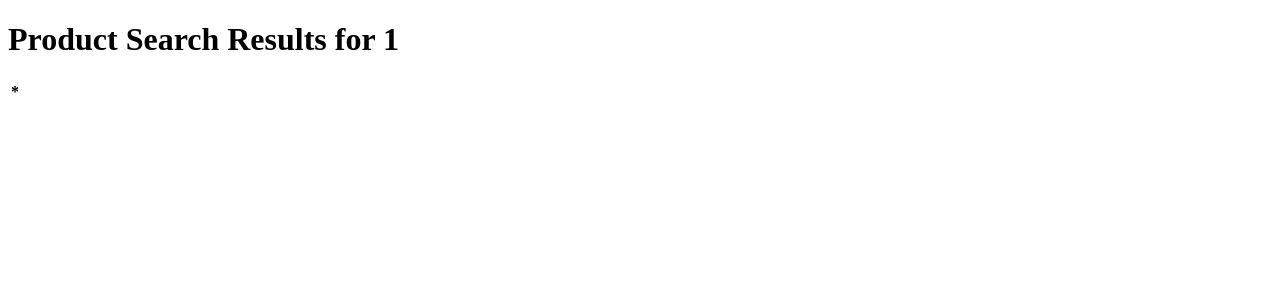
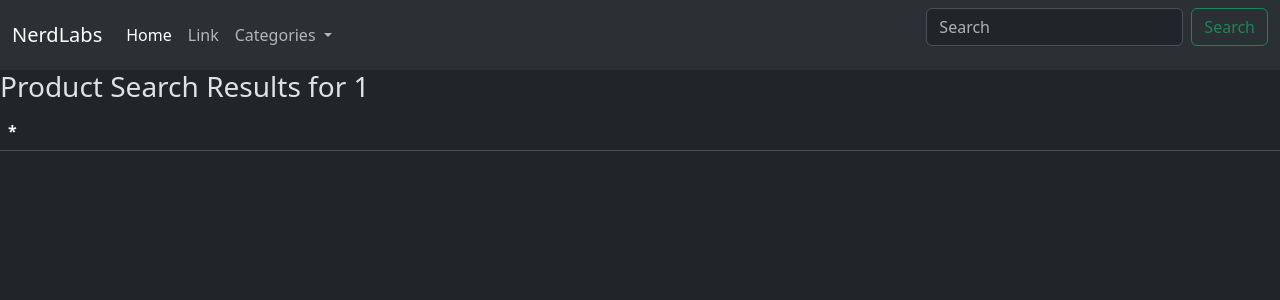
Before and after one commit to prateek21081/NerdLabs, a Flask app: page /product/category/1 in a window 1280 px wide. Shown: the top 300 px of the page. Run offline with Flask 3, Linux system fonts and the light colour scheme; data that the repository does not hold is empty.

Commit message:
setup bootstrap css

```diff
--- a/templates/base.html
+++ b/templates/base.html
@@ -1,34 +1,46 @@
-<!DOCTYPE html>
-<html>
+<html lang="en" data-bs-theme="dark">
   <head>
-    <title>My Website</title>
-    <link rel="stylesheet" type="text/css" href="style.css">
+    <meta charset="utf-8">
+    <meta name="viewport" content="width=device-width, initial-scale=1">
+    <link href="https://cdn.jsdelivr.net/npm/bootstrap@5.3.0-alpha2/dist/css/bootstrap.min.css" rel="stylesheet" integrity="sha384-aFq/bzH65dt+w6FI2ooMVUpc+21e0SRygnTpmBvdBgSdnuTN7QbdgL+OapgHtvPp" crossorigin="anonymous">
+    </title>{% block title %}{% endblock %}</title>
   </head>
   <body>
-    <nav>
-      <div class="logo">
-        <a href="#">NerdLabs</a>
-      </div>
-      <div class="menu">
-        <ul>
-          <li><a href="#">Home</a></li>
-          <li><a href="#">About</a></li>
-          <li><a href="#">Products</a></li>
-          <li><a href="#">Customers</a></li>
-          <li><a href="#">Contact</a></li>
+  <nav class="navbar bg-dark navbar-expand-lg bg-body-tertiary">
+    <div class="container-fluid">
+      <a class="navbar-brand" href="#">NerdLabs</a>
+      <button class="navbar-toggler" type="button" data-bs-toggle="collapse" data-bs-target="#navbarSupportedContent" aria-controls="navbarSupportedContent" aria-expanded="false" aria-label="Toggle navigation">
+        <span class="navbar-toggler-icon"></span>
+      </button>
+      <div class="collapse navbar-collapse" id="navbarSupportedContent">
+        <ul class="navbar-nav me-auto mb-2 mb-lg-0">
+          <li class="nav-item">
+            <a class="nav-link active" aria-current="page" href="#">Home</a>
+          </li>
+          <li class="nav-item">
+            <a class="nav-link" href="#">Link</a>
+          </li>
+          <li class="nav-item dropdown">
+            <a class="nav-link dropdown-toggle" href="#" role="button" data-bs-toggle="dropdown" aria-expanded="false">
+              Categories
+            </a>
+            <ul class="dropdown-menu">
+              <li><a class="dropdown-item" href="#">Category 1</a></li>
+              <li><a class="dropdown-item" href="#">Category 2</a></li>
+              <li><hr class="dropdown-divider"></li>
+              <li><a class="dropdown-item" href="#">Category X</a></li>
+            </ul>
+          </li>
         </ul>
-      </div>
-      <div class="login">
-        <form action="#" method="post">
-          <input type="text" placeholder="Username" name="username">
-          <input type="password" placeholder="Password" name="password">
-          <button type="submit">Log in</button>
+        <form class="d-flex" role="search">
+          <input class="form-control me-2" type="search" placeholder="Search" aria-label="Search">
+          <button class="btn btn-outline-success" type="submit">Search</button>
         </form>
       </div>
-    </nav>
-    <div class="image banner">
     </div>
-    <h1>Welcome to My Website</h1>
-    <p>Lorem ipsum dolor sit amet, consectetur adipiscing elit.</p>
+  </nav>
+  {% block content %}
+  {% endblock %}
+  <script src="https://cdn.jsdelivr.net/npm/bootstrap@5.3.0-alpha2/dist/js/bootstrap.bundle.min.js" integrity="sha384-qKXV1j0HvMUeCBQ+QVp7JcfGl760yU08IQ+GpUo5hlbpg51QRiuqHAJz8+BrxE/N" crossorigin="anonymous"></script>
   </body>
 </html>
--- a/templates/product/category.html
+++ b/templates/product/category.html
@@ -1,13 +1,7 @@
-<!DOCTYPE html>
-<html>
-<head>
-    <meta charset="utf-8">
-    <title>Product Search Results</title>
-</head>
-<body>
-    <h1>Product Search Results for {{ context.category }}</h1>
-
-    <table>
+{% extends "base.html" %}
+{% block content %}
+    <h3>Product Search Results for {{ context.category }}</h3>
+    <table class="table">
         <thead>
             <tr>
                 {% for attr in context.attributes %}
@@ -25,6 +19,4 @@
             {% endfor %}
         </tbody>
     </table>
-
-</body>
-</html>
+{% endblock %}
```
Also changed, not shown: templates/auth/login.html (+15 -4 lines), templates/auth/register.html (+43 -4 lines), templates/product/brand.html (+5 -13 lines), templates/product/product.html (+4 -11 lines).
